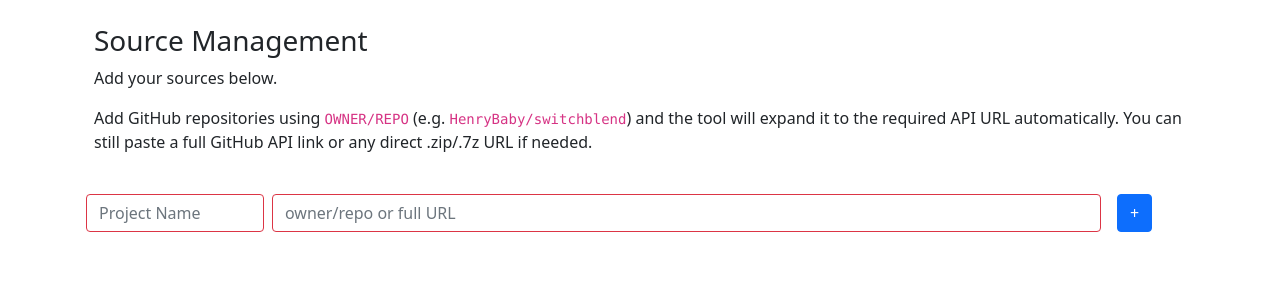
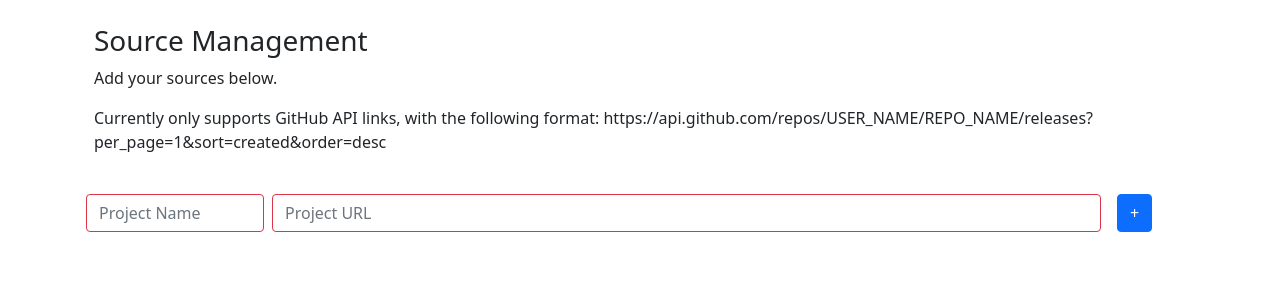
Before and after one commit to HenryBaby/switchblend, a Flask app: page /sources in a window 1280 px wide. Shown: the part 58-358 px from the top of the page. Run offline with Flask 3, Linux system fonts and the light colour scheme; some libraries are stand-ins or nearby versions.

Commit message:
Revert "Improve upload UX and source input"
This reverts commit 8958200d09259a7316091df8694edda3180190ec.

```diff
--- a/app/app.py
+++ b/app/app.py
@@ -6,7 +6,6 @@ from pathlib import Path
 from threading import Thread
 
 import requests
-from urllib.parse import urlparse
 from apscheduler.schedulers.background import BackgroundScheduler
 from dotenv import load_dotenv
 from flask import (
@@ -85,45 +84,6 @@ def get_latest_aio_zip():
     return zip_files[0] if zip_files else None
 
 
-def normalize_source_url(raw_url: str) -> str:
-    template = (
-        "https://api.github.com/repos/{owner}/{repo}/releases"
-        "?per_page=1&sort=created&order=desc"
-    )
-    if not raw_url:
-        raise ValueError("A source URL or owner/repo is required.")
-    cleaned = raw_url.strip()
-    if not cleaned:
-        raise ValueError("A source URL or owner/repo is required.")
-
-    lowered = cleaned.lower()
-    if lowered.startswith("https://api.github.com/") or lowered.startswith(
-        "http://api.github.com/"
-    ):
-        return cleaned
-
-    if cleaned.startswith(("http://", "https://")):
-        parsed = urlparse(cleaned)
-        host = parsed.netloc.lower()
-        if host.endswith("github.com"):
-            segments = [segment for segment in parsed.path.split("/") if segment]
-            if len(segments) == 2 and parsed.query == "" and not parsed.path.endswith(".zip"):
-                owner = segments[0]
-                repo = segments[1].removesuffix(".git")
-                return template.format(owner=owner, repo=repo)
-        return cleaned
-
-    if "/" in cleaned:
-        segments = [segment for segment in cleaned.split("/") if segment]
-        if len(segments) >= 2:
-            owner, repo = segments[0], segments[1]
-            return template.format(owner=owner, repo=repo)
-
-    raise ValueError(
-        "Enter either a GitHub owner/repo or a full download/API URL."
-    )
-
-
 def get_urls():
     with config_lock:
         data = load_json(SOURCES_PATH)
@@ -179,22 +139,11 @@ def update_urls():
         new_url = request.form.get("new_url")
 
         if new_url and new_name:
-            try:
-                normalized_url = normalize_source_url(new_url)
-            except ValueError as e:
-                return jsonify({"status": "error", "message": str(e)})
+            new_entry = {"url": new_url, "name": new_name, "updated": True}
 
-            is_api_source = "api.github.com" in normalized_url
-            new_entry = {
-                "url": normalized_url,
-                "name": new_name,
-                "updated": True,
-                "downloaded_release": None,
-            }
-
-            if is_api_source:
+            if "api.github.com" in new_url:
                 try:
-                    response = requests.get(normalized_url)
+                    response = requests.get(new_url)
                     response.raise_for_status()
                     releases = response.json()
 
--- a/app/templates/nav.html
+++ b/app/templates/nav.html
@@ -130,12 +130,6 @@
         const uploadForm = document.getElementById('uploadForm');
         const uploadStatus = document.getElementById('uploadStatus');
         const fileSelect = document.getElementById('file_select');
-        const resetUploadStatus = () => {
-            uploadStatus.className = 'alert d-none';
-            uploadStatus.innerText = '';
-        };
-
-        resetUploadStatus();
 
         checkbox.checked = localStorage.getItem('clearInputCheckbox') === 'true';
 
@@ -151,7 +145,6 @@
         });
 
         $('#uploadModal').on('show.bs.modal', function () {
-            resetUploadStatus();
             fetch('/fetch-directory-contents')
                 .then(response => response.json())
                 .then(data => {
@@ -163,7 +156,6 @@
         uploadForm.addEventListener('submit', function (event) {
             event.preventDefault();
             const formData = new FormData(uploadForm);
-            resetUploadStatus();
 
             const checkboxes = document.querySelectorAll('#file_select input[type="checkbox"]:checked');
             if (checkboxes.length === 0) {
@@ -176,37 +168,24 @@
                 formData.append('files[]', checkbox.value);
             });
 
-            uploadStatus.className = 'alert alert-info';
-            uploadStatus.innerText = 'Connecting to device and uploading…';
-            uploadStatus.classList.remove('d-none');
-
             fetch(uploadForm.action, {
                 method: uploadForm.method,
                 body: formData,
             })
-                .then(async response => {
-                    let data;
-                    try {
-                        data = await response.json();
-                    } catch (parseError) {
-                        if (!response.ok) {
-                            throw new Error('Upload request failed.');
-                        }
-                        throw parseError;
-                    }
-
-                    if (response.ok && data.status === 'success') {
+                .then(response => response.json())
+                .then(data => {
+                    if (data.status === 'success') {
                         uploadStatus.className = 'alert alert-success';
                         uploadStatus.innerText = data.message;
                     } else {
                         uploadStatus.className = 'alert alert-danger';
-                        uploadStatus.innerText = data.message || 'Upload failed.';
+                        uploadStatus.innerText = data.message;
                     }
                     uploadStatus.classList.remove('d-none');
                 })
                 .catch(error => {
                     uploadStatus.className = 'alert alert-danger';
-                    uploadStatus.innerText = 'Unable to reach the device or server. Please verify the connection and try again.';
+                    uploadStatus.innerText = 'An unexpected error occurred';
                     uploadStatus.classList.remove('d-none');
                 });
         });
--- a/app/templates/sources.html
+++ b/app/templates/sources.html
@@ -9,9 +9,8 @@
         <div class="col-md-12">
             <h3>Source Management</h3>
             <p>Add your sources below.</p>
-            <p>Add GitHub repositories using <code>OWNER/REPO</code> (e.g. <code>HenryBaby/switchblend</code>)
-                and the tool will expand it to the required API URL automatically. You can still paste a full
-                GitHub API link or any direct .zip/.7z URL if needed.</p>
+            <p>Currently only supports GitHub API links, with the following format:
+                https://api.github.com/repos/USER_NAME/REPO_NAME/releases?per_page=1&sort=created&order=desc</p>
         </div>
     </div>
 </div>
@@ -23,7 +22,7 @@
                 <input type="text" class="form-control" placeholder="Project Name" name="new_name" required>
             </div>
             <div class="col-md-9 px-1">
-                <input type="text" class="form-control" placeholder="owner/repo or full URL" name="new_url" required>
+                <input type="text" class="form-control" placeholder="Project URL" name="new_url" required>
             </div>
             <div class="col-md-1">
                 <button type="submit" class="btn btn-primary">+</button>
--- a/app/upload_manager.py
+++ b/app/upload_manager.py
@@ -7,21 +7,12 @@ import time
 logging.basicConfig(level=logging.INFO)
 logger = logging.getLogger(__name__)
 
-
-class UploadError(Exception):
-    """Raised when an FTP upload step fails."""
-
-
-ERROR_MESSAGES = {
-    "Errno 113": "Error: Device not found. Is it offline?",
-    "Errno 111": "Error: Connection refused by the device.",
-    "timed out": "Error: Connection timed out while reaching the device.",
-}
+ERROR_MESSAGES = {"Errno 113": "Error: Device not found. Is it offline?"}
 
 
 def upload_to_device(ip, port, username, password, local_directory, files):
-    ftp = ftplib.FTP()
     try:
+        ftp = ftplib.FTP()
         ftp.connect(ip, int(port))
         ftp.login(username, password)
         for file in files:
@@ -30,19 +21,19 @@ def upload_to_device(ip, port, username, password, local_directory, files):
                 upload_directory(ftp, full_path, file)
             else:
                 upload_file(ftp, full_path, file)
+        ftp.quit()
         return True, "Upload successful"
-    except UploadError as e:
-        logger.error(f"Upload error: {str(e)}")
-        return False, str(e)
     except ftplib.all_errors as e:
-        error_message = _resolve_error_message(e)
+        error_message = str(e)
+        for err, user_message in ERROR_MESSAGES.items():
+            if err in error_message:
+                error_message = user_message
+                break
         logger.error(f"FTP error: {str(e)}")
         return False, error_message
     except Exception as e:
         logger.error(f"Unexpected error: {str(e)}")
         return False, f"Unexpected error: {str(e)}"
-    finally:
-        _close_ftp(ftp)
 
 
 def upload_file(ftp, local_path, remote_path, retries=3):
@@ -54,19 +45,20 @@ def upload_file(ftp, local_path, remote_path, retries=3):
             with open(local_path, "rb") as f:
                 ftp.storbinary(f"STOR {remote_path}", f)
                 logger.info(f"Uploaded {remote_path}")
-                return
+                return True
         except ftplib.error_perm as e:
             if "450" in str(e):
                 attempt += 1
                 logger.warning(f"Retrying upload for {remote_path}, attempt {attempt}")
                 time.sleep(2)
             else:
-                raise UploadError(f"FTP error while uploading {remote_path}: {str(e)}") from e
-        except UploadError:
-            raise
+                logger.error(f"FTP error: {str(e)}")
+                return False
         except Exception as e:
-            raise UploadError(f"Unexpected error while uploading {remote_path}: {str(e)}") from e
-    raise UploadError(f"Failed to upload {remote_path} after {retries} attempts")
+            logger.error(f"Unexpected error: {str(e)}")
+            return False
+    logger.error(f"Failed to upload {remote_path} after {retries} attempts")
+    return False
 
 
 def delete_remote_file(ftp, remote_path):
@@ -77,7 +69,8 @@ def delete_remote_file(ftp, remote_path):
         if "550" in str(e):
             logger.info(f"Remote file {remote_path} does not exist, no need to delete.")
         else:
-            raise UploadError(f"Error deleting remote file {remote_path}: {str(e)}") from e
+            logger.error(f"Error deleting remote file {remote_path}: {str(e)}")
+            raise
 
 
 def ensure_remote_parent_directories(ftp, remote_path):
@@ -95,9 +88,8 @@ def ensure_remote_parent_directories(ftp, remote_path):
             logger.info(f"Created remote directory {current_path}")
         except ftplib.error_perm as e:
             if not e.args[0].startswith("550"):
-                raise UploadError(
-                    f"Error creating remote directory {current_path}: {str(e)}"
-                ) from e
+                logger.error(f"Error creating remote directory {current_path}: {str(e)}")
+                raise
 
 
 def upload_directory(ftp, local_directory, remote_directory):
@@ -105,44 +97,13 @@ def upload_directory(ftp, local_directory, remote_directory):
         ftp.mkd(remote_directory)
     except ftplib.error_perm as e:
         if not e.args[0].startswith("550"):
-            raise UploadError(
-                f"Error creating remote directory {remote_directory}: {str(e)}"
-            ) from e
-    try:
-        entries = os.listdir(local_directory)
-    except OSError as e:
-        raise UploadError(
-            f"Unable to read local directory {local_directory}: {str(e)}"
-        ) from e
-    for entry in entries:
+            raise
+    for entry in os.listdir(local_directory):
         local_path = os.path.join(local_directory, entry)
         remote_path = posixpath.join(remote_directory, entry)
         if os.path.isdir(local_path):
             upload_directory(ftp, local_path, remote_path)
         else:
-            upload_file(ftp, local_path, remote_path)
-
-
-def _resolve_error_message(error):
-    message = str(error)
-    for signature, user_message in ERROR_MESSAGES.items():
-        if signature in message:
-            return user_message
-    return message
-
-
-def _close_ftp(ftp):
-    if ftp is None:
-        return
-    try:
-        ftp.quit()
-    except ftplib.all_errors:
-        try:
-            ftp.close()
-        except Exception:
-            pass
-    except Exception:
-        try:
-            ftp.close()
-        except Exception:
-            pass
+            success = upload_file(ftp, local_path, remote_path)
+            if not success:
+                logger.error(f"Failed to upload {local_path}")
```
